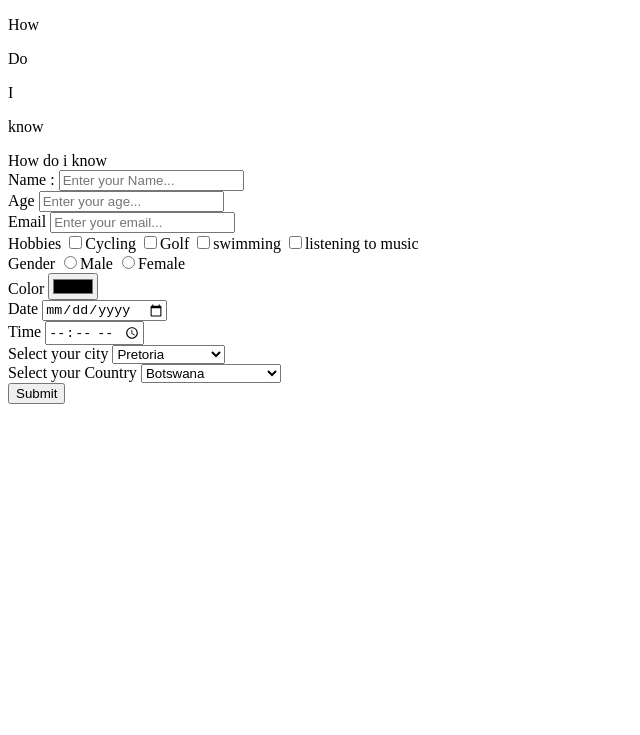
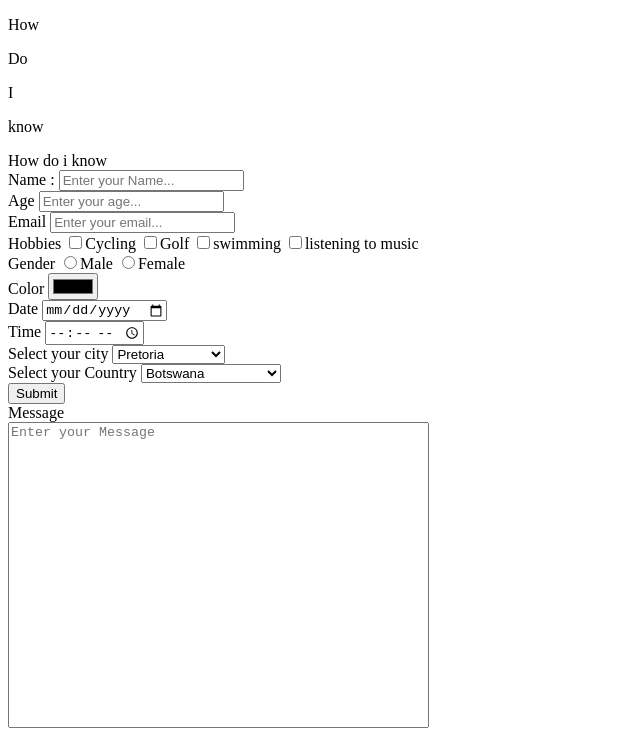
Before and after one commit to acbpay/Session-2-Front-End-Development, a plain HTML site: page Index.html in a window 1280 px wide. Shown: the whole page, without its empty margins (0-640 px from the left). Drawn offline with Linux system fonts and the light colour scheme.

Commit message:
Added stlyes sheet and message label on Session 3 &4

```diff
--- a/Index.html
+++ b/Index.html
@@ -93,6 +93,15 @@
             </select>
           </div>
           <input type="submit">
+         <!-- Session 3 & 4 -->
+          <div>
+            <label>Message</label>
+            <div>
+                <link rel="stylesheet" href="styles.css">
+              <textarea cols="50" rows="20" placeholder="Enter your Message"></textarea>
+            </div>
+
+          </div>
            </form>
 
     </body>
--- /dev/null
+++ b/styles.css
@@ -0,0 +1,4 @@
+/* To avoid reaizing of the message boox */
+textarea{
+    resize: none;
+}
```
